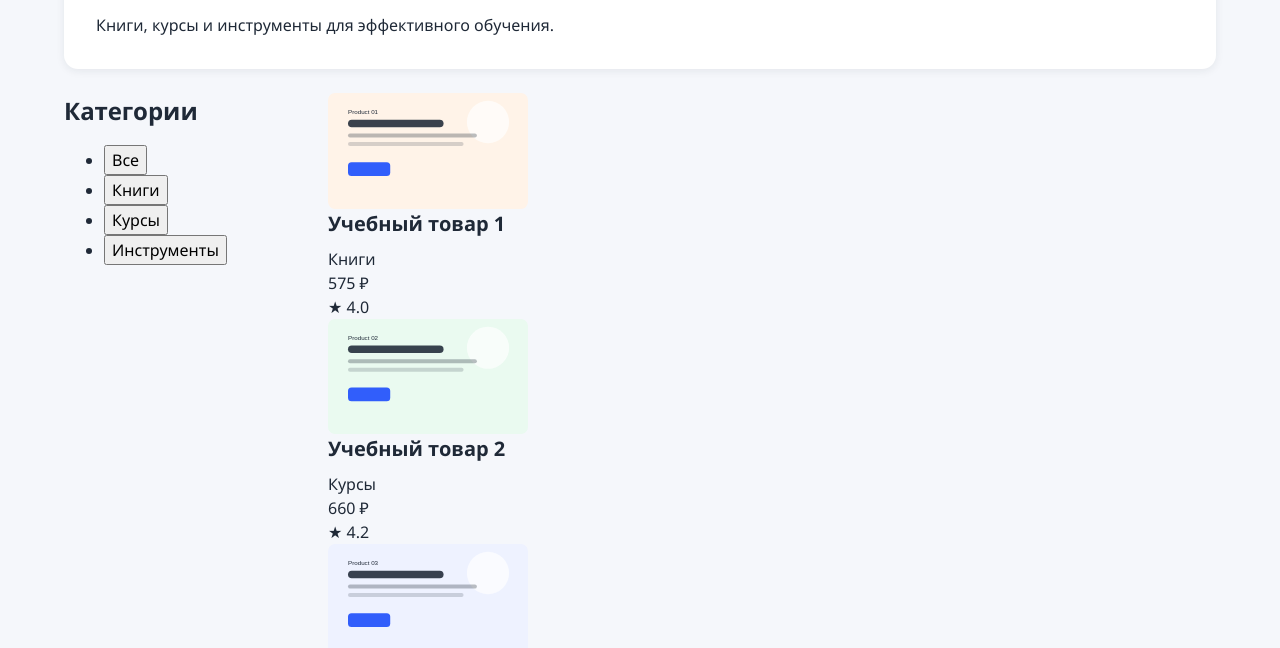
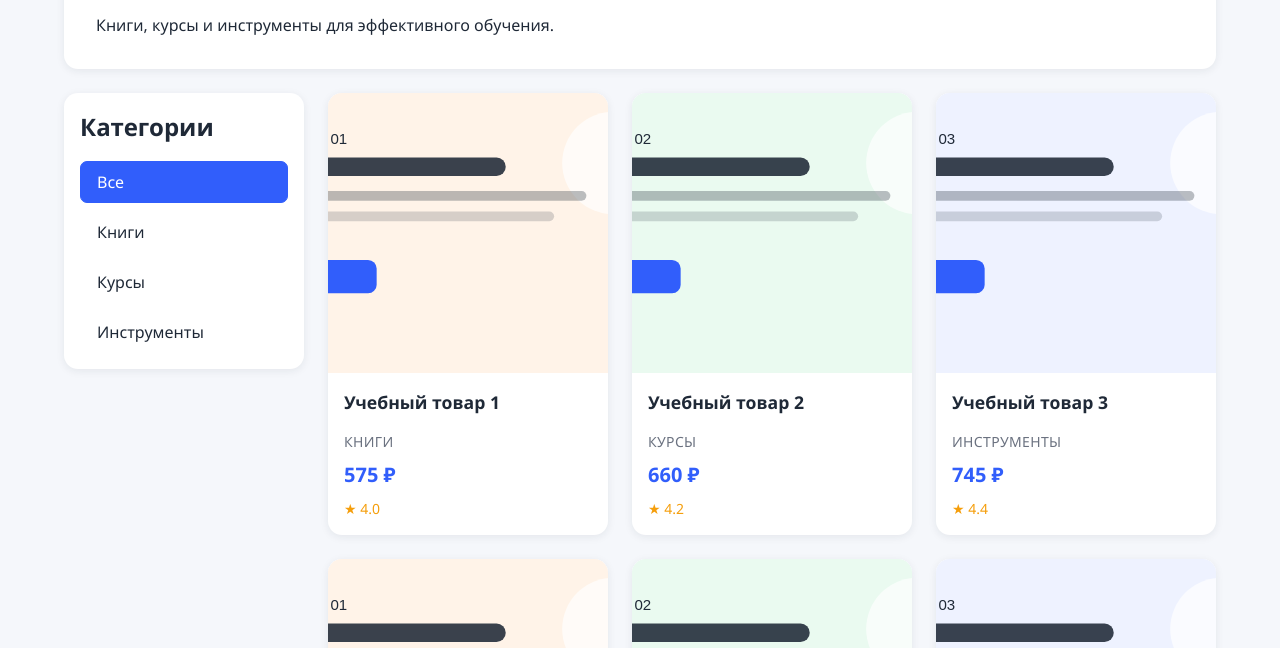
Before and after one commit to i-GeKa-i/tpro-pr02-student, a website: page index.html in a window 1280 px wide. Shown: the part 175-823 px from the top of the page. Drawn offline with Linux system fonts and the light colour scheme.

Commit message:
feat: стили карточек, фильтров и grid-сетка каталога

```diff
--- a/scss/_layout.scss
+++ b/scss/_layout.scss
@@ -36,6 +36,14 @@
   box-shadow: variables.$shadow;
 }
 
+.catalog {
+  &__grid {
+    display: grid;
+    grid-template-columns: repeat(auto-fit, minmax(220px, 1fr));
+    gap: variables.$space * 1.5;
+  }
+}
+
 .site-footer {
   grid-column: 1 / -1;
   margin-top: variables.$space * 2;
--- a/scss/components/_badge.scss
+++ b/scss/components/_badge.scss
@@ -0,0 +1 @@
+@use "../variables";
--- a/scss/components/_card.scss
+++ b/scss/components/_card.scss
@@ -0,0 +1,52 @@
+@use "../variables";
+
+.card {
+  display: flex;
+  flex-direction: column;
+  background-color: variables.$surface;
+  border-radius: variables.$radius;
+  box-shadow: variables.$shadow;
+  overflow: hidden;
+  transition: transform 0.2s ease;
+
+  &:hover {
+    transform: translateY(-2px);
+  }
+
+  &__image {
+    width: 100%;
+    aspect-ratio: 1 / 1;
+    object-fit: cover;
+    background-color: variables.$background;
+  }
+
+  &__content {
+    display: flex;
+    flex-direction: column;
+    gap: variables.$space * 0.5;
+    padding: variables.$space;
+  }
+
+  &__title {
+    font-size: 1.1rem;
+    font-weight: 600;
+  }
+
+  &__category {
+    font-size: 0.875rem;
+    color: variables.$text-muted;
+    text-transform: uppercase;
+    letter-spacing: 0.025em;
+  }
+
+  &__price {
+    font-size: 1.25rem;
+    font-weight: bold;
+    color: variables.$accent;
+  }
+
+  &__rating {
+    font-size: 0.875rem;
+    color: #f59e0b;
+  }
+}
--- a/scss/components/_filter.scss
+++ b/scss/components/_filter.scss
@@ -0,0 +1,47 @@
+@use "../variables";
+
+.filters {
+  padding: variables.$space;
+  background-color: variables.$surface;
+  border-radius: variables.$radius;
+  box-shadow: variables.$shadow;
+  align-self: start;
+
+  h2 {
+    margin-bottom: variables.$space;
+  }
+}
+
+.filter-list {
+  display: flex;
+  flex-direction: column;
+  gap: variables.$space * 0.5;
+  list-style: none;
+  margin: 0;
+  padding: 0;
+}
+
+.filter {
+  width: 100%;
+  padding: variables.$space * 0.5 variables.$space;
+  text-align: left;
+  background-color: transparent;
+  color: variables.$text;
+  border: 1px solid transparent;
+  border-radius: calc(variables.$radius / 2);
+  transition: background-color 0.2s ease, border-color 0.2s ease;
+
+  &:hover {
+    background-color: variables.$background;
+  }
+
+  &--active {
+    background-color: variables.$accent;
+    color: variables.$surface;
+    border-color: variables.$accent;
+
+    &:hover {
+      background-color: variables.$accent;
+    }
+  }
+}
```
Also changed, not shown: css/styles.css.
